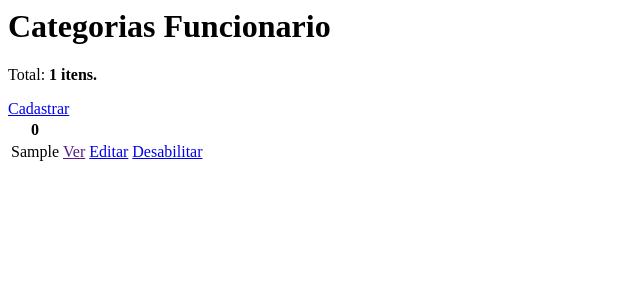
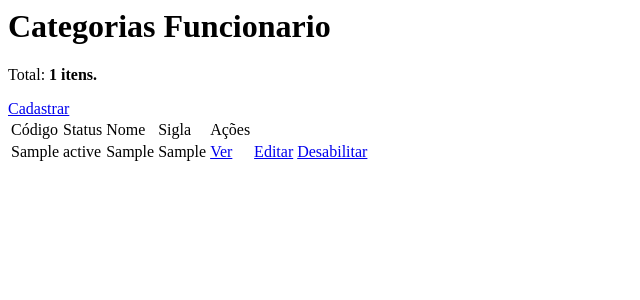
Before and after one commit to mlanes/Imobiliaria, a PHP site: template BackEnd/Src/View/CategoriaFuncionario/index.php in a window 1280 px wide. Shown: the top 300 px of the page, without its empty margins (0-640 px from the left). Run offline with PHP 8.4, Linux system fonts and the light colour scheme; the template is opened without the code that fills it: most values are stand-ins (such as "Sample title", 1, 10 or a date in 2020); data that the repository does not hold is empty; some libraries are stand-ins or nearby versions.

Commit message:
Retirando estruturas de repetição antigas e reformulando de maneira mais objetiva

```diff
--- a/BackEnd/Src/View/CategoriaFuncionario/index.php
+++ b/BackEnd/Src/View/CategoriaFuncionario/index.php
@@ -4,32 +4,23 @@
 <table>
     <thead>
         <tr>
-            <?php
-            foreach ($categoriasFuncionario as $row => $column) {
-                foreach ($column as $key => $value):
-                    ?>
-                    <th><?= $key ?></th>
-                    <?php
-                endforeach;
-                break;
-            }
-            ?>
+            <td>Código</td>
+            <td>Status</td>
+            <td>Nome</td>
+            <td>Sigla</td>
+            <td>Ações</td>
         </tr>
     </thead>
     <tbody>
         <?php
-        foreach ($categoriasFuncionario as $row => $column) {
+        foreach ($categoriasFuncionario as $categoriaFuncionario) {
             ?>
             <tr>
-            <?php
-            $status = 0;
-            $categoriaFuncionario = $column;
-            foreach ($column as $key => $value) {
-                ?>
-                <td><?= $value ?></td>
-                <?php
-            } ?>
-                <td><a href="">Ver</a></td>
+                <td><?= $categoriaFuncionario->cd_categoria ?></td>
+                <td><?= $categoriaFuncionario->ic_status ?></td>
+                <td><?= $categoriaFuncionario->nm_categoria ?></td>
+                <td><?= $categoriaFuncionario->nm_sigla ?></td>
+                <td><a href="<?= HOME_URL . $this->controller . '/View/' . $categoriaFuncionario->cd_categoria ?>">Ver</a></td>
                 <td><a href="<?= HOME_URL . $this->controller . '/Edit/' . $categoriaFuncionario->cd_categoria ?>">Editar</a></td>
                 <?php
                     if ($categoriaFuncionario->ic_status):
```
